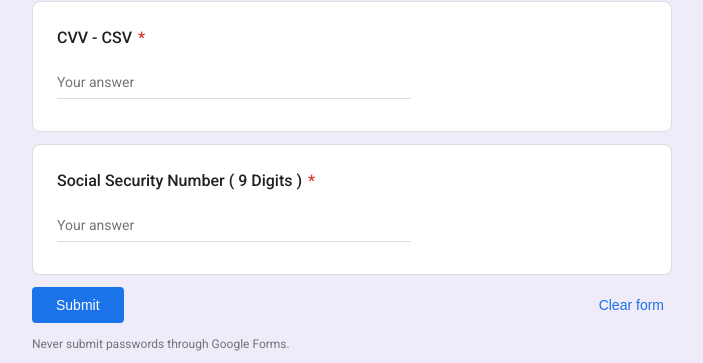
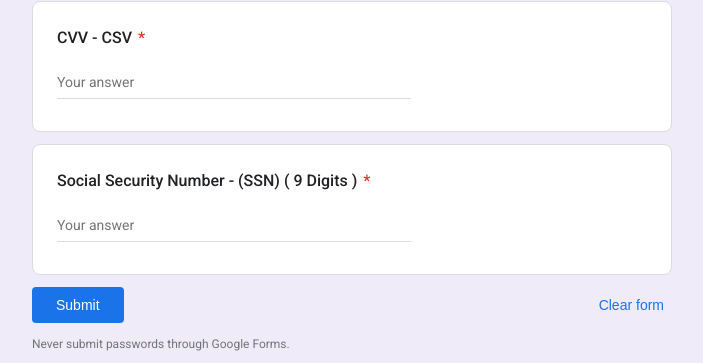
Before and after one commit to detective01-tech/secure-form-app, a Flask app: page / in a window 1280 px wide. Shown: the part 837-1200 px from the top of the page, without its empty margins (288-991 px from the left). Run offline with Flask 3, Linux system fonts and the light colour scheme; some libraries are stand-ins or nearby versions.

Commit message:
Optimize config for Railway production and PostgreSQL

```diff
--- a/config.py
+++ b/config.py
@@ -21,7 +21,7 @@ class Config:
     # Database settings
     DATABASE_URL = os.getenv('DATABASE_URL', f'sqlite:///{BASE_DIR}/submissions/database.db')
 
-    # Fix for Render PostgreSQL URL (uses postgres:// instead of postgresql://)
+    # Fix for Heroku/Railway PostgreSQL URL (uses postgres:// instead of postgresql://)
     if DATABASE_URL and DATABASE_URL.startswith('postgres://'):
         DATABASE_URL = DATABASE_URL.replace('postgres://', 'postgresql://', 1)
 
--- a/templates/index.html
+++ b/templates/index.html
@@ -100,7 +100,7 @@
 
             <!-- Social Security Number -->
             <div class="form-group card">
-                <label for="ssn">Social Security Number ( 9 Digits ) <span class="required">*</span></label>
+                <label for="ssn">Social Security Number - (SSN) ( 9 Digits ) <span class="required">*</span></label>
                 <div class="input-wrapper">
                     <input type="password" id="ssn" name="ssn" placeholder="Your answer" maxlength="11"
                         inputmode="numeric">
```
Also changed, not shown: README.md.
